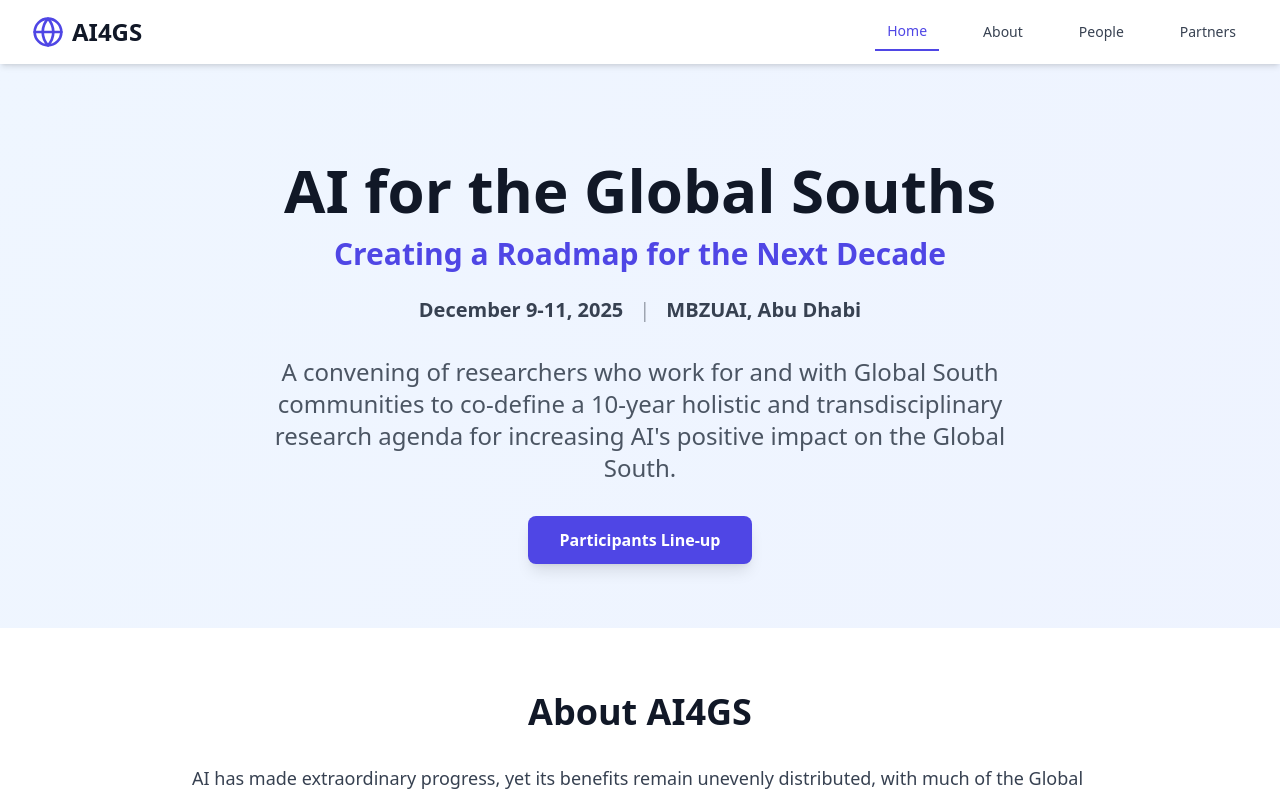
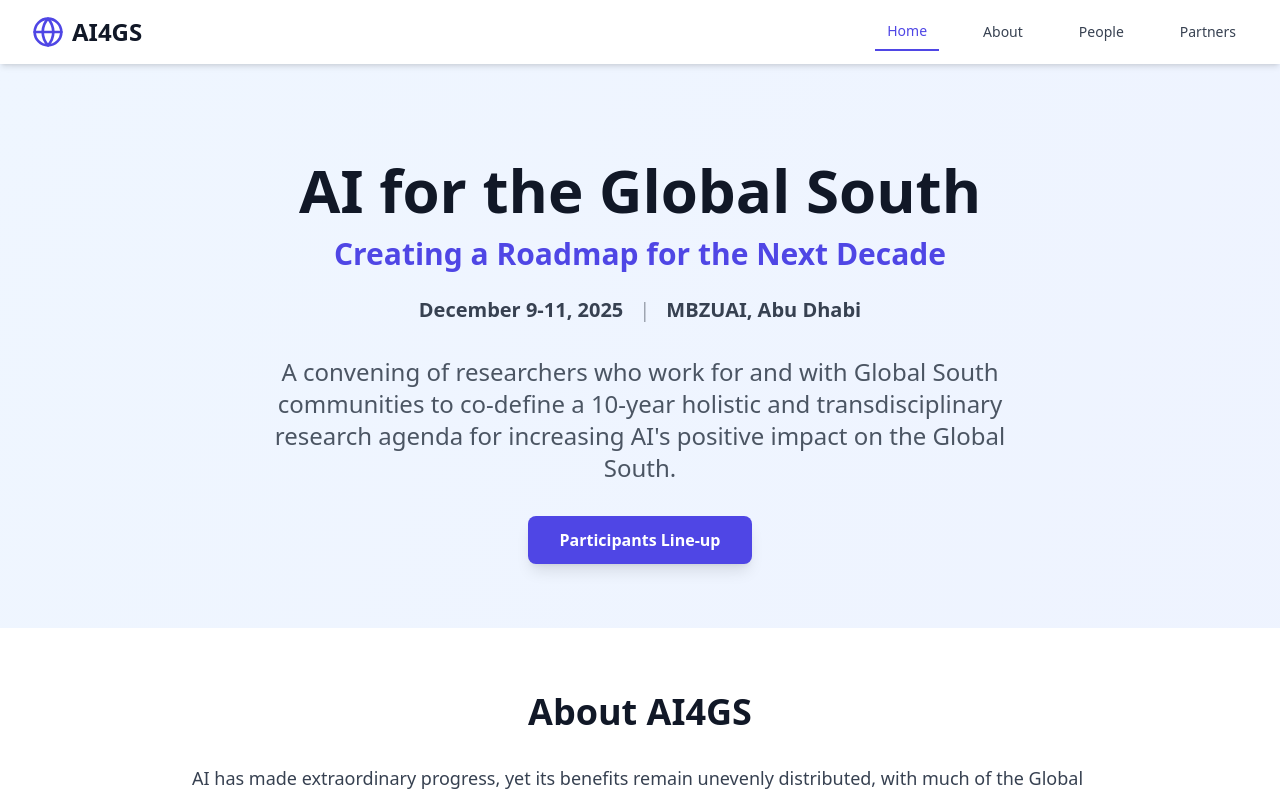
Before and after one commit to anagraw/ai4gs-website, a React (Vite) app: page / in a window 1280 px wide. Shown: the top 798 px of the page. Built offline with nearby package versions, Linux system fonts and the light colour scheme; the HTML template or start-up script is replaced by a standard one.

Commit message:
temp demo

```diff
--- a/src/App.jsx
+++ b/src/App.jsx
@@ -107,7 +107,7 @@ export default function AI4GSWebsite() {
       <section id="home" className="pt-24 pb-16 px-4">
         <div className="max-w-7xl mx-auto text-center">
           <h1 className="text-5xl md:text-6xl font-bold text-gray-900 mb-4">
-            AI for the Global Souths
+            AI for the Global South
           </h1>
           <h2 className="text-2xl md:text-3xl font-semibold text-indigo-600 mb-6">
             Creating a Roadmap for the Next Decade
```
